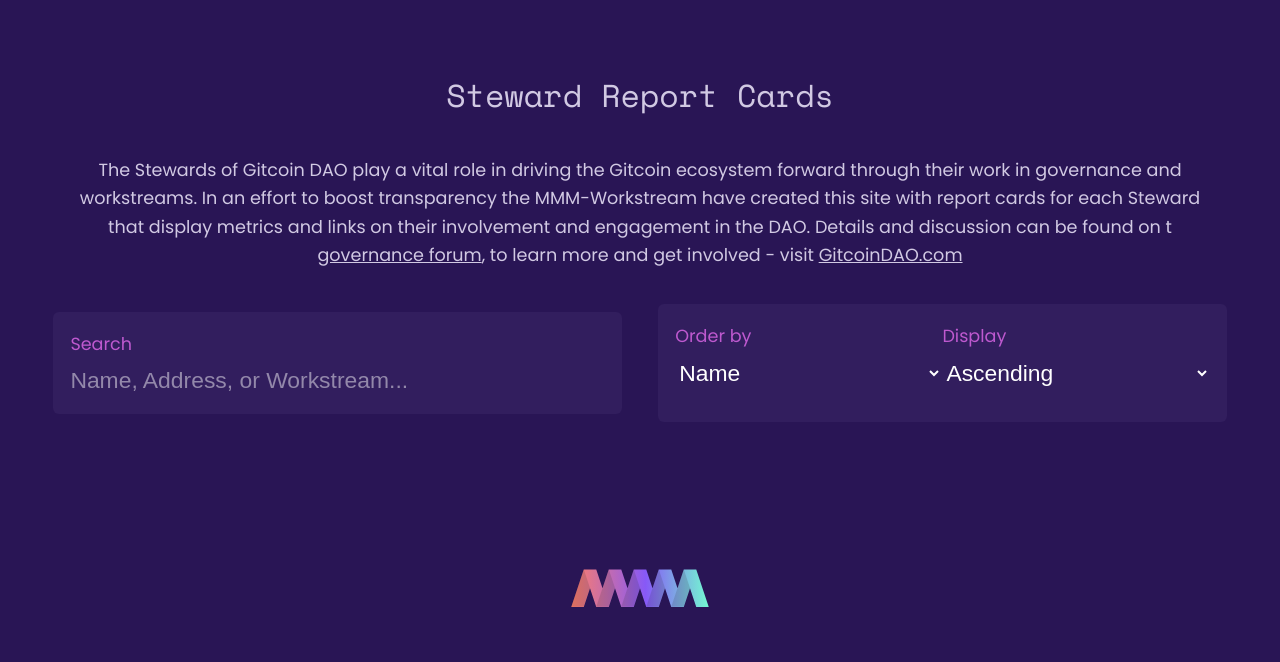
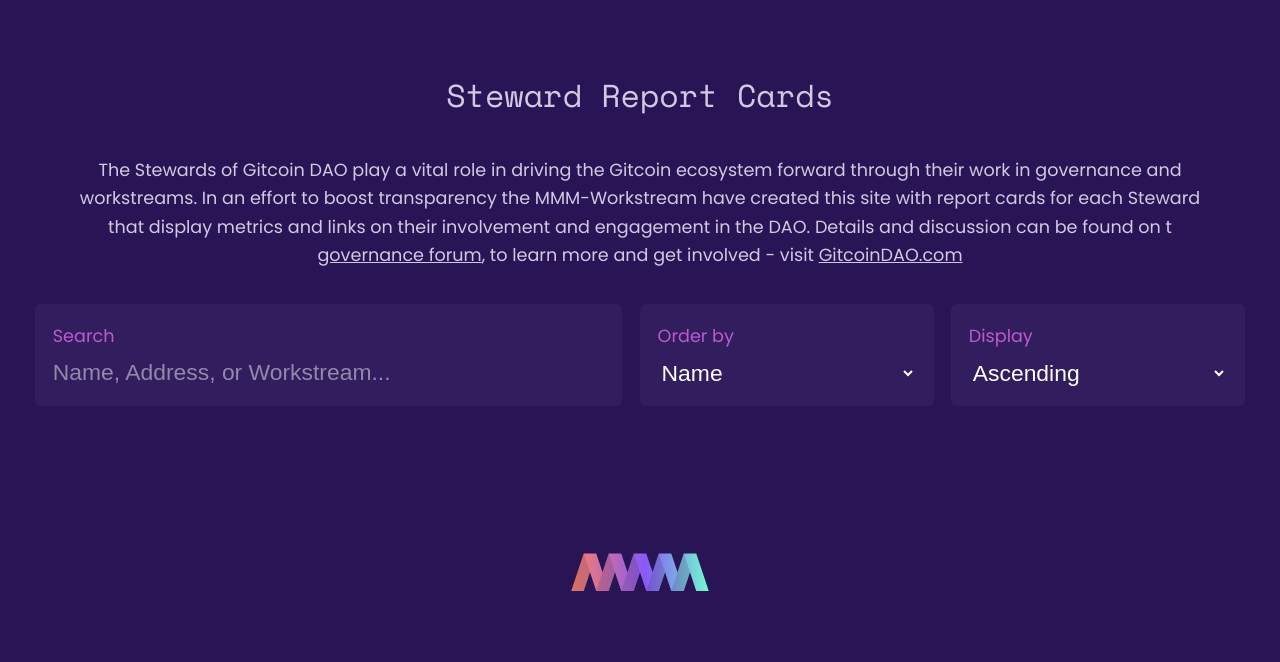
Before and after one commit to mmmgtc/stewards-v1.0, a Flask app: page / in a window 1280 px wide. Shown: the top 662 px of the page. Run offline with Flask 2, Linux system fonts and the light colour scheme; parts of the project's set-up code (start-up, migrations or seed data) failed here and were passed over.

Commit message:
refactored the front-end ux

```diff
--- a/app/assets/css/app.css
+++ b/app/assets/css/app.css
@@ -162,7 +162,6 @@
 .card {
   background: var(--meteor_light);
   border-radius: 1em;
-  list-style-type: none;
 }
 
 /* HEAD */
@@ -188,10 +187,6 @@
 }
 .card .head .health {
   margin-right: 1em;
-}
-.card .head .health h2 {
-  text-align: right;
-  margin-bottom: 0.5rem;
 }
 
 /* CONTENT */
@@ -221,6 +216,10 @@
 }
 .card .content .value a {
   text-decoration: none;
+}
+.card .head .health h2 {
+  text-align: right;
+  margin-bottom: 0.5rem;
 }
 
 /* BUTTONS */
@@ -270,36 +269,18 @@
   text-decoration: none;
 }
 
-.select {
-  display: flex;
-  flex-direction: column;
-  align-items: center;
-  justify-content: start;
-}
-
 .ui {
-  display: flex;
-  flex-direction: row;
-  align-items: center;
-  justify-content: start;
+  display: grid;
+  grid-template-columns: 2fr 1fr 1fr;
   margin: 0em 2em;
+  gap: 1em;
 }
 .ui .input-wrapper {
   padding: 1em;
   background-color: var(--meteor_light);
-  width: 50vw;
+  width: 100%;
   border-radius: 6px;
-  padding: 1rem;
-  margin: 0em 1em;
 }
-.ui .input-wrapper .selects .select {
-  display: flex;
-  flex-direction: column;
-  align-items: center;
-  justify-content: start;
-  width: 50%;
-}
-
 .ui input,
 .ui select {
   width: 100%;
@@ -308,38 +289,18 @@
   font-size: 130%;
   background-color: transparent;
 }
+.ui input:focus,
 .ui select:focus {
   outline: none;
-  color: var(--meteor);
 }
 .ui label {
-  width: 100%;
-  text-align: left;
   font-size: 100%;
+  color: var(--purple);
   margin-bottom: 0.5em;
   display: block;
-  color: var(--purple);
 }
 .ui ::placeholder {
   color: var(--grey);
-}
-#dropdowns {
-  display: flex;
-  flex-direction: column;
-  align-items: flex-end;
-}
-#dropdowns button {
-  cursor: pointer;
-  width: min-content;
-}
-#dropdowns select {
-  cursor: pointer;
-}
-#dropdowns .selects {
-  width: 100%;
-  display: flex;
-  flex-direction: row;
-  margin-bottom: 1rem;
 }
 
 @media (max-width: 688px) {
--- a/app/templates/index.html
+++ b/app/templates/index.html
@@ -64,6 +64,7 @@
       </article>
     </section>
 
+    <!-- search -->
     <section class="ui">
       <div class="input-wrapper">
         <label for="search">Search</label>
@@ -76,10 +77,9 @@
         />
       </div>
 
+      <!-- order by  -->
+
       <div class="input-wrapper">
-        <form action="{{ url_for('index')}}" method="post" id="dropdowns">
-          <div class="selects">
-            <div class="select">
         <label for="Values">Order by</label>
         <select name="Values" id="dropdown">
           <option value="name">Name</option>
@@ -90,15 +90,13 @@
           <option value="health">Health</option>
         </select>
       </div>
-            <div class="select">
+
+      <div class="input-wrapper">
         <label for="Order">Display</label>
         <select name="Order" id="dropdown">
           <option value="True">Ascending</option>
           <option value="False">Descending</option>
         </select>
-            </div>
-          </div>
-        </form>
       </div>
     </section>
 
```
Lines whose indentation alone changed are shown as unchanged.
